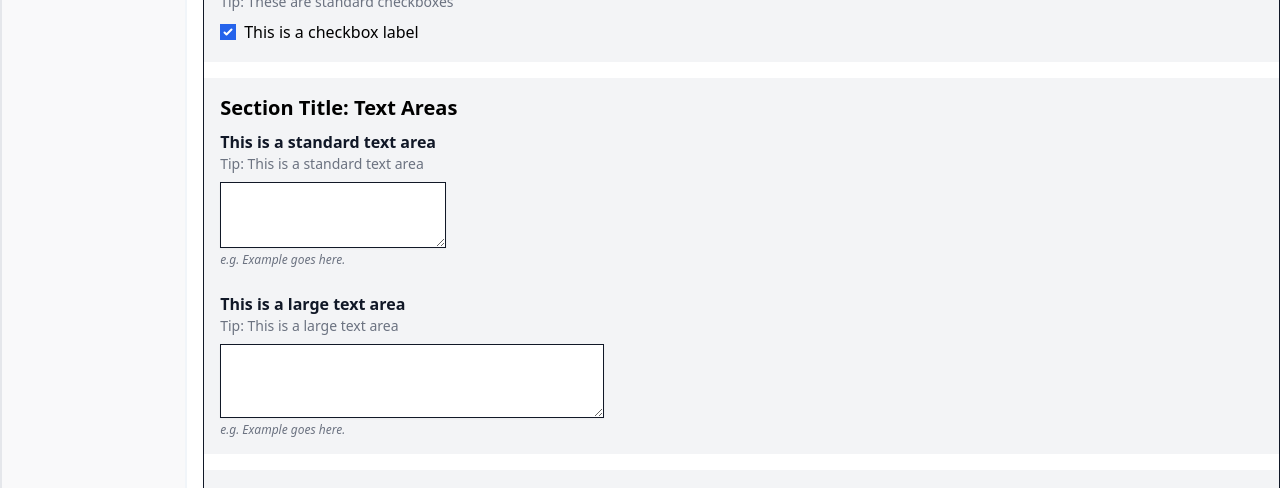
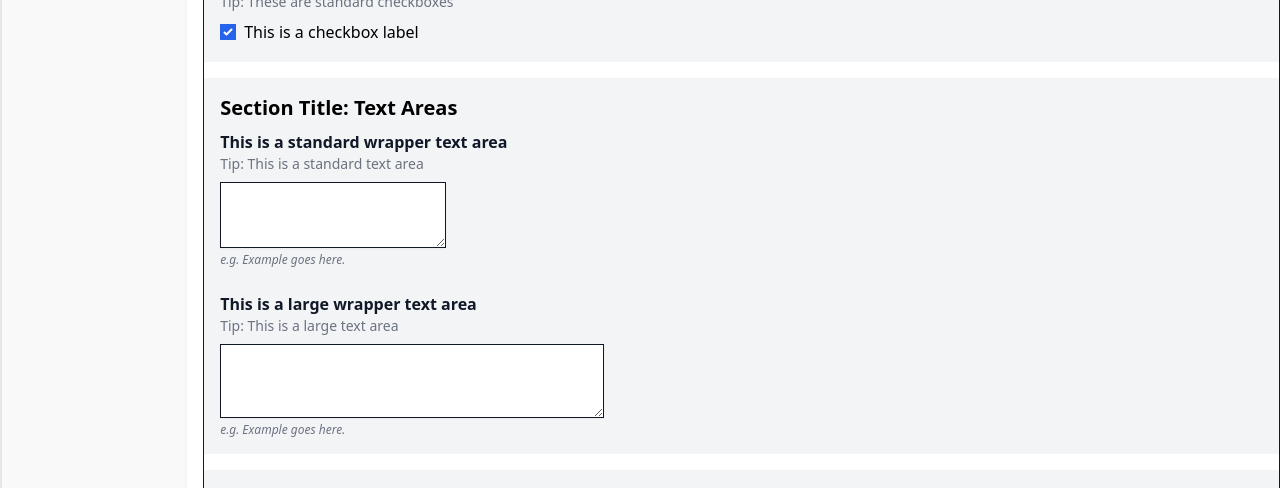
Before and after one commit to tayv/Project-Bubblegum, a Next.js app: page /forms/quiz-template in a window 1280 px wide. Shown: the part 1120-1608 px from the top of the page. Built offline with nearby package versions, Linux system fonts and the light colour scheme.

Commit message:
Switched to controlled text area components but have error

```diff
--- /dev/null
+++ b/components/controlled-wrappers/WrapperTextArea.tsx
@@ -0,0 +1,42 @@
+import React, { FC } from 'react'
+import { TextArea, TextAreaProps } from '@components/atoms/textarea'
+import { Controller } from 'react-hook-form'
+
+const WrapperTextArea: FC<TextAreaProps> = ({
+  name,
+  size,
+  rules,
+  control,
+  label,
+  onChange,
+  tipText,
+  exampleText,
+  children,
+  ...props
+}) => {
+
+  return (
+    <div>
+
+      <Controller
+        control={control}
+        name={name}
+        render={({ field }) => (
+          <TextArea {...field} // Need to place ...field above custom event handlers so that the built in handlers are overridden
+            label={label}
+            size={size}
+            tipText={tipText}
+            exampleText={exampleText}
+          />
+        )}
+      />
+      {children} {/* Children here will be warning message components, etc. */}
+    </div>
+  )
+}
+
+export default WrapperTextArea
+
+// Controller documentation
+  // Controller supports custom onChange and onBlur.
+    // See https://stackoverflow.com/questions/67917480/onchange-input-in-react-hook-form
--- a/pages/forms/quiz-template.tsx
+++ b/pages/forms/quiz-template.tsx
@@ -14,6 +14,7 @@ import Label from '@components/layout/Label'
 import TemplateGeneric from '@components/products/producta/TemplateGeneric'
 import UpdateDocState from '@components/UpdateDocState'
 import { TextArea } from '@components/atoms/textarea'
+import WrapperTextArea from '@components/controlled-wrappers/WrapperTextArea'
 
 
 // data for Breadcrumbs
@@ -220,17 +221,17 @@ const QuizTemplate: FC = () => {
 
         <Section id="textArea" style="standard">
           <Heading text="Section Title: Text Areas" size="h3" type="primary"/>
-          <TextArea
-            name="standardTextArea"
-            label="This is a standard text area"
+          <WrapperTextArea
+            name="standardWrapperTextArea"
+            label="This is a standard wrapper text area"
             tipText="Tip: This is a standard text area"
             exampleText="e.g. Example goes here."
             control={control}
           />
-          <br/>
-          <TextArea
-            name="largeTextArea"
-            label="This is a large text area"
+          <br />
+          <WrapperTextArea
+            name="largeWrapperTextArea"
+            label="This is a large wrapper text area"
             tipText="Tip: This is a large text area"
             size="large"
             exampleText="e.g. Example goes here."
```
